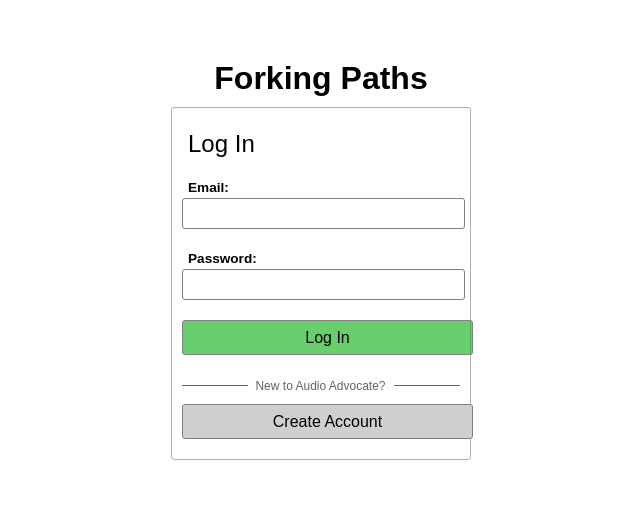
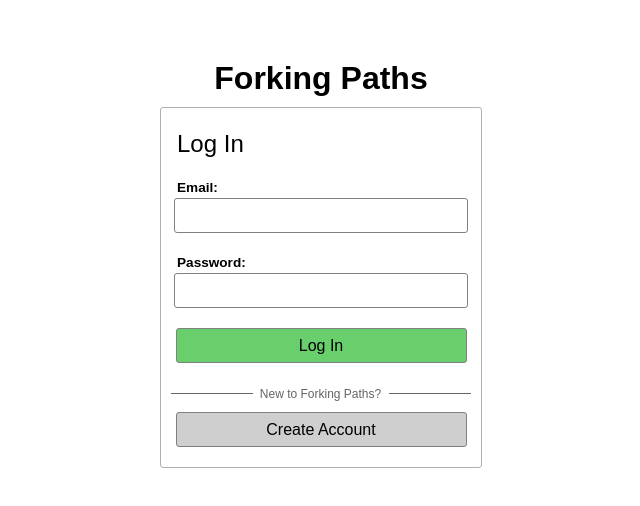
Before and after one commit to clintonn/forking-paths, a React (Create React App) app: page /login in a window 1280 px wide. Shown: the top 506 px of the page, without its empty margins (319-959 px from the left). Built offline with nearby package versions, Linux system fonts and the light colour scheme.

Commit message:
fix log in styling and "new to.." message

```diff
--- a/src/components/Login.js
+++ b/src/components/Login.js
@@ -38,7 +38,7 @@ class Login extends Component {
             <button className="formButton" type="submit" onClick={this.handleSubmit.bind(this)}>Log In</button>
           </form>
           <div id="newDiv">
-            <p id="new">New to Audio Advocate?</p>
+            <p id="new">New to Forking Paths?</p>
           </div>
           <button className="formButton createButton" onClick={this.handleCreateClick.bind(this)}>Create Account</button>
         </div>
--- a/src/css/linkcard.css
+++ b/src/css/linkcard.css
@@ -1,7 +1,3 @@
-* {
-  box-sizing: border-box;
-}
-
 .link-wrapper {
   display: grid;
   grid-template-columns: repeat(auto-fit, minmax(220px, 1fr));
@@ -17,6 +13,7 @@
   border-radius: 4px;
   transition: all .2s ease-in-out;
   cursor: pointer;
+  box-sizing: border-box;
 }
 
 .link:hover {
--- a/src/css/login.css
+++ b/src/css/login.css
@@ -124,3 +124,9 @@
   color: #008705;
   text-decoration: underline;
 }
+
+/*@media only screen and (max-width: 500px) {
+    body {
+        background-color: lightblue;
+    }
+}*/
```
